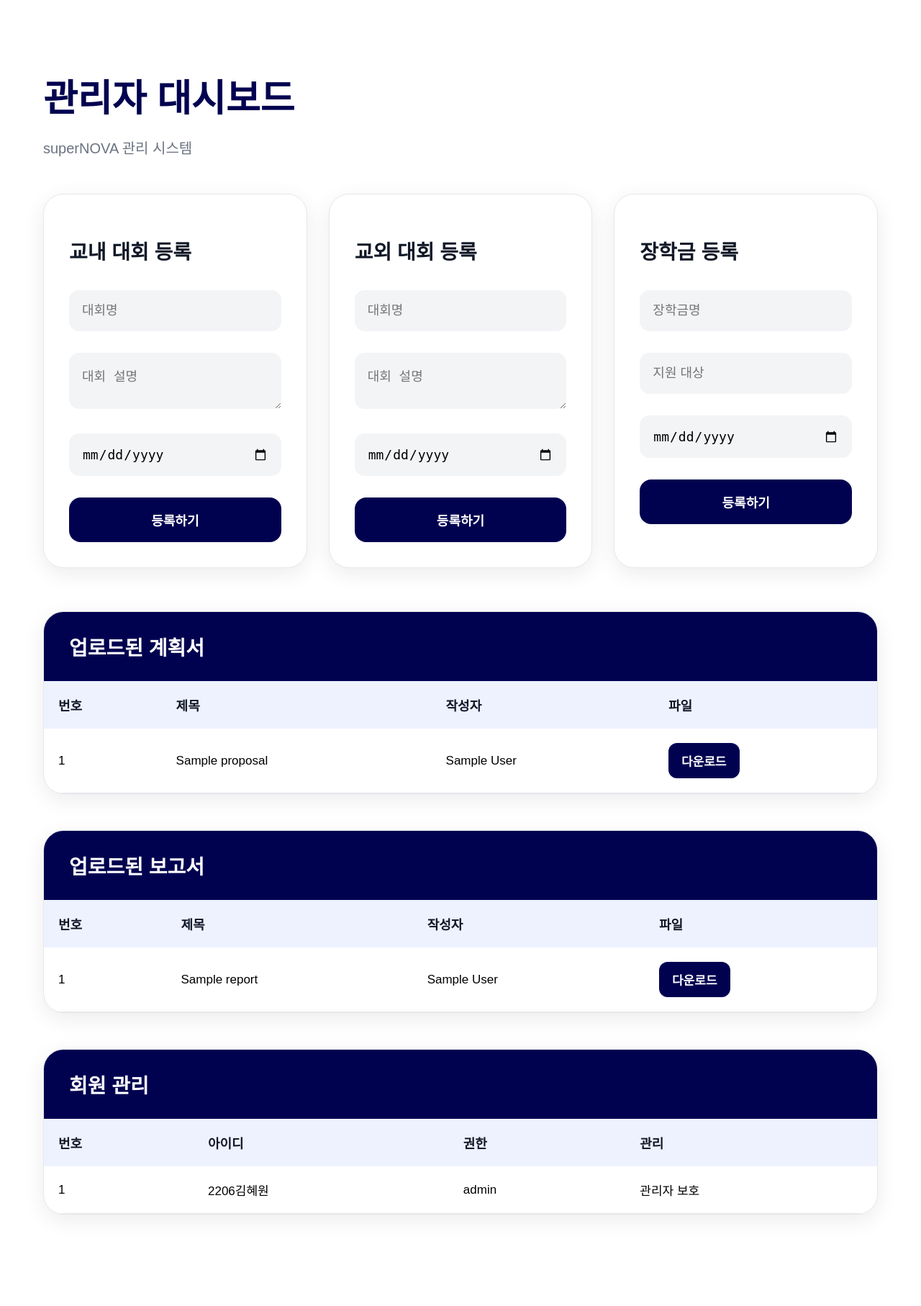
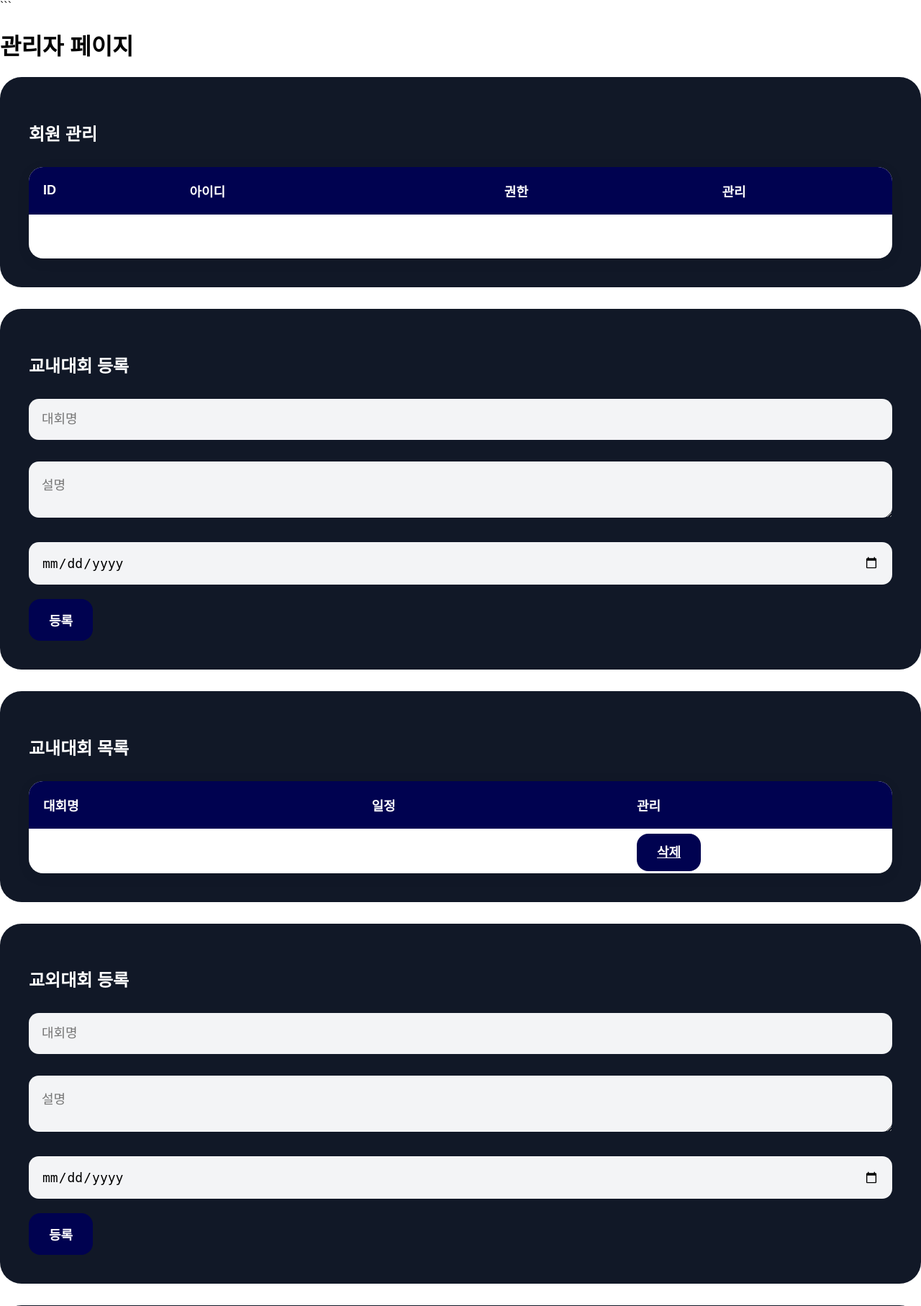
Before and after one commit to hey1-kim/superNOVA, a Flask app: page /admin in a window 1280 px wide. Shown: the part 90-1904 px from the top of the page at 72% size. Before the commit the page ends 1779 px from the top, so only its background shows below. Run offline with Flask 3, Linux system fonts and the light colour scheme; a user stored in the database is signed in; data comes from the database, SQL or seed files in the repository; both versions use the stored data as it was after the commit; tables that the repository leaves empty hold one stand-in row (values such as "Sample post").

Commit message:
Add admin delete lists

````diff
--- a/app.py
+++ b/app.py
@@ -156,52 +156,58 @@ def logout():
 @app.route("/admin")
 def admin():
 
-    # 관리자만 접근 가능
-
     if session.get("role") != "admin":
-
         return redirect("/")
 
     conn = get_db()
     c = conn.cursor()
 
-    # 계획서
+    c.execute("""
+        SELECT * FROM users
+        ORDER BY id DESC
+    """)
+    users = c.fetchall()
 
     c.execute("""
         SELECT * FROM proposals
         ORDER BY id DESC
     """)
-
     proposals = c.fetchall()
-
-    # 보고서
 
     c.execute("""
         SELECT * FROM reports
         ORDER BY id DESC
     """)
-
     reports = c.fetchall()
 
-    # 회원 목록
+    c.execute("""
+        SELECT * FROM internal_contest
+        ORDER BY id DESC
+    """)
+    internal_contests = c.fetchall()
 
     c.execute("""
-        SELECT * FROM users
+        SELECT * FROM external_contest
         ORDER BY id DESC
     """)
+    external_contests = c.fetchall()
 
-    users = c.fetchall()
+    c.execute("""
+        SELECT * FROM scholarships
+        ORDER BY id DESC
+    """)
+    scholarships = c.fetchall()
 
     conn.close()
 
     return render_template(
-
         "admin.html",
-
+        users=users,
         proposals=proposals,
         reports=reports,
-        users=users
-
+        internal_contests=internal_contests,
+        external_contests=external_contests,
+        scholarships=scholarships
     )
 
 # =========================
@@ -640,7 +646,76 @@ def download_report(filename):
         as_attachment=True
 
     )
+# =========================
+# 교내대회 삭제
+# =========================
 
+@app.route("/delete_internal_contest/<int:contest_id>")
+def delete_internal_contest(contest_id):
+
+    if session.get("role") != "admin":
+        return redirect("/")
+
+    conn = get_db()
+    c = conn.cursor()
+
+    c.execute("""
+        DELETE FROM internal_contest
+        WHERE id=?
+    """, (contest_id,))
+
+    conn.commit()
+    conn.close()
+
+    return redirect("/admin")
+
+
+# =========================
+# 교외대회 삭제
+# =========================
+
+@app.route("/delete_external_contest/<int:contest_id>")
+def delete_external_contest(contest_id):
+
+    if session.get("role") != "admin":
+        return redirect("/")
+
+    conn = get_db()
+    c = conn.cursor()
+
+    c.execute("""
+        DELETE FROM external_contest
+        WHERE id=?
+    """, (contest_id,))
+
+    conn.commit()
+    conn.close()
+
+    return redirect("/admin")
+
+
+# =========================
+# 장학금 삭제
+# =========================
+
+@app.route("/delete_scholarship/<int:scholarship_id>")
+def delete_scholarship(scholarship_id):
+
+    if session.get("role") != "admin":
+        return redirect("/")
+
+    conn = get_db()
+    c = conn.cursor()
+
+    c.execute("""
+        DELETE FROM scholarships
+        WHERE id=?
+    """, (scholarship_id,))
+
+    conn.commit()
+    conn.close()
+
+    return redirect("/admin")
 # =========================
 # 실행
 # =========================
--- a/templates/admin.html
+++ b/templates/admin.html
@@ -2,348 +2,395 @@
 
 {% block content %}
 
-<div class="admin-container">
+```
+<h1>관리자 페이지</h1>
 
-    <!-- =========================
-         헤더
-    ========================= -->
+<!-- =========================
+     회원 관리
+========================== -->
 
-    <div class="admin-header">
+<div class="card">
 
-        <h1>
-            관리자 대시보드
-        </h1>
+    <h2>회원 관리</h2>
 
-        <p>
-            superNOVA 관리 시스템
-        </p>
+    {% if users %}
+
+    <table class="info-table">
+
+        <tr>
+            <th>ID</th>
+            <th>아이디</th>
+            <th>권한</th>
+            <th>관리</th>
+        </tr>
+
+        {% for user in users %}
+
+        <tr>
+
+            <td>{{ user.id }}</td>
+
+            <td>{{ user.username }}</td>
+
+            <td>{{ user.role }}</td>
+
+            <td>
+
+                {% if user.role != "admin" %}
+
+                <a href="/delete_user/{{ user.id }}"
+                   onclick="return confirm('정말 삭제하시겠습니까?');"
+                   class="btn join">
+
+                    삭제
+
+                </a>
+
+                {% endif %}
+
+            </td>
+
+        </tr>
+
+        {% endfor %}
+
+    </table>
+
+    {% else %}
+
+    <div class="empty-box">
+
+        등록된 회원이 없습니다.
 
     </div>
 
-    <!-- =========================
-         등록 카드 영역
-    ========================= -->
+    {% endif %}
 
-    <div class="admin-grid">
+</div>
 
-        <!-- 교내 대회 -->
+<!-- =========================
+     교내대회 등록
+========================== -->
 
-        <div class="admin-card">
+<div class="card">
 
-            <h2>
-                교내 대회 등록
-            </h2>
+    <h2>교내대회 등록</h2>
 
-            <form
-                method="POST"
-                action="/create_internal_contest"
-            >
+    <form action="/create_internal_contest" method="post">
 
-                <input
-                    type="text"
-                    name="title"
-                    placeholder="대회명"
-                    required
-                >
+        <input type="text" name="title" placeholder="대회명" required>
 
-                <textarea
-                    name="description"
-                    placeholder="대회 설명"
-                    required
-                ></textarea>
+        <textarea name="description" placeholder="설명" required></textarea>
 
-                <input
-                    type="date"
-                    name="date"
-                    required
-                >
+        <input type="date" name="date" required>
 
-                <button class="admin-btn">
-                    등록하기
-                </button>
+        <button class="btn join" type="submit">
 
-            </form>
+            등록
 
-        </div>
+        </button>
 
-        <!-- 교외 대회 -->
+    </form>
 
-        <div class="admin-card">
+</div>
 
-            <h2>
-                교외 대회 등록
-            </h2>
+<!-- =========================
+     교내대회 목록
+===================
+======= -->
 
-            <form
-                method="POST"
-                action="/create_external_contest"
-            >
+<div class="card">
 
-                <input
-                    type="text"
-                    name="title"
-                    placeholder="대회명"
-                    required
-                >
+    <h2>교내대회 목록</h2>
 
-                <textarea
-                    name="description"
-                    placeholder="대회 설명"
-                    required
-                ></textarea>
+    {% if internal_contests %}
 
-                <input
-                    type="date"
-                    name="date"
-                    required
-                >
+    <table class="info-table">
 
-                <button class="admin-btn">
-                    등록하기
-                </button>
+        <tr>
+            <th>대회명</th>
+            <th>일정</th>
+            <th>관리</th>
+        </tr>
 
-            </form>
+        {% for contest in internal_contests %}
 
-        </div>
+        <tr>
 
-        <!-- 장학금 -->
+            <td>{{ contest.title }}</td>
 
-        <div class="admin-card">
+            <td>{{ contest.date }}</td>
 
-            <h2>
-                장학금 등록
-            </h2>
+            <td>
 
-            <form
-                method="POST"
-                action="/create_scholarship"
-            >
+                <a href="/delete_internal_contest/{{ contest.id }}"
+                   onclick="return confirm('정말 삭제하시겠습니까?');"
+                   class="btn join">
 
-                <input
-                    type="text"
-                    name="title"
-                    placeholder="장학금명"
-                    required
-                >
+                    삭제
 
-                <input
-                    type="text"
-                    name="target"
-                    placeholder="지원 대상"
-                    required
-                >
+                </a>
 
-                <input
-                    type="date"
-                    name="deadline"
-                    required
-                >
+            </td>
 
-                <button class="admin-btn">
-                    등록하기
-                </button>
+        </tr>
 
-            </form>
+        {% endfor %}
 
-        </div>
+    </table>
+
+    {% else %}
+
+    <div class="empty-box">
+
+        등록된 교내대회가 없습니다.
 
     </div>
 
-    <!-- =========================
-         계획서 관리
-    ========================= -->
+    {% endif %}
 
-    <div class="admin-table-card">
+</div>
 
-        <div class="table-header">
-            업로드된 계획서
-        </div>
+<!-- =========================
+     교외대회 등록
+========================== -->
 
-        {% if proposals %}
+<div class="card">
 
-        <table class="admin-table">
+    <h2>교외대회 등록</h2>
 
-            <tr>
+    <form action="/create_external_contest" method="post">
 
-                <th>번호</th>
-                <th>제목</th>
-                <th>작성자</th>
-                <th>파일</th>
+        <input type="text" name="title" placeholder="대회명" required>
 
-            </tr>
+        <textarea name="description" placeholder="설명" required></textarea>
 
-            {% for proposal in proposals %}
+        <input type="date" name="date" required>
 
-            <tr>
+        <button class="btn join" type="submit">
 
-                <td>{{ proposal.id }}</td>
+            등록
 
-                <td>{{ proposal.title }}</td>
+        </button>
 
-                <td>{{ proposal.author }}</td>
+    </form>
 
-                <td>
+</div>
 
-                    <a
-                        href="/download/proposal/{{ proposal.filename }}"
-                        class="download-btn"
-                    >
-                        다운로드
-                    </a>
+<div class="card">
 
-                </td>
+    <h2>교외대회 목록</h2>
 
-            </tr>
+    {% if external_contests %}
 
-            {% endfor %}
+    <table class="info-table">
 
-        </table>
+        <tr>
+            <th>대회명</th>
+            <th>일정</th>
+            <th>관리</th>
+        </tr>
 
-        {% else %}
+        {% for contest in external_contests %}
 
-        <div class="empty-box">
+        <tr>
 
-            현재 업로드된 계획서가 없습니다.
+            <td>{{ contest.title }}</td>
 
-        </div>
+            <td>{{ contest.date }}</td>
 
-        {% endif %}
+            <td>
+
+                <a href="/delete_external_contest/{{ contest.id }}"
+                   onclick="return confirm('정말 삭제하시겠습니까?');">
+
+                    삭제
+
+                </a>
+
+            </td>
+
+        </tr>
+
+        {% endfor %}
+
+    </table>
+
+    {% endif %}
+
+</div>
+<!-- =========================
+     장학금 등록
+========================== -->
+
+<div class="card">
+
+    <h2>장학금 등록</h2>
+
+    <form action="/create_scholarship" method="post">
+
+        <input type="text" name="title" placeholder="장학금명" required>
+
+        <input type="text" name="target" placeholder="대상" required>
+
+        <input type="date" name="deadline" required>
+
+        <button class="btn join" type="submit">
+
+            등록
+
+        </button>
+
+    </form>
+
+</div>
+
+<div class="card">
+
+    <h2>장학금 목록</h2>
+
+    {% if scholarships %}
+
+    <table class="info-table">
+
+        <tr>
+            <th>장학금명</th>
+            <th>관리</th>
+        </tr>
+
+        {% for scholarship in scholarships %}
+
+        <tr>
+
+            <td>{{ scholarship.title }}</td>
+
+            <td>
+
+                <a href="/delete_scholarship/{{ scholarship.id }}"
+                   onclick="return confirm('정말 삭제하시겠습니까?');">
+
+                    삭제
+
+                </a>
+
+            </td>
+
+        </tr>
+
+        {% endfor %}
+
+    </table>
+
+    {% endif %}
+
+</div>
+<!-- =========================
+     계획서
+========================== -->
+
+<div class="card">
+
+    <h2>계획서</h2>
+
+    {% if proposals %}
+
+    <table class="info-table">
+
+        <tr>
+            <th>제목</th>
+            <th>작성자</th>
+            <th>파일</th>
+        </tr>
+
+        {% for proposal in proposals %}
+
+        <tr>
+
+            <td>{{ proposal.title }}</td>
+
+            <td>{{ proposal.author }}</td>
+
+            <td>
+
+                <a href="/download/proposal/{{ proposal.filename }}">
+
+                    다운로드
+
+                </a>
+
+            </td>
+
+        </tr>
+
+        {% endfor %}
+
+    </table>
+
+    {% else %}
+
+    <div class="empty-box">
+
+        등록된 계획서가 없습니다.
 
     </div>
 
-    <!-- =========================
-         보고서 관리
-    ========================= -->
+    {% endif %}
 
-    <div class="admin-table-card">
+</div>
 
-        <div class="table-header">
-            업로드된 보고서
-        </div>
+<!-- =========================
+     보고서
+========================== -->
 
-        {% if reports %}
+<div class="card">
 
-        <table class="admin-table">
+    <h2>보고서</h2>
 
-            <tr>
+    {% if reports %}
 
-                <th>번호</th>
-                <th>제목</th>
-                <th>작성자</th>
-                <th>파일</th>
+    <table class="info-table">
 
-            </tr>
+        <tr>
+            <th>제목</th>
+            <th>작성자</th>
+            <th>파일</th>
+        </tr>
 
-            {% for report in reports %}
+        {% for report in reports %}
 
-            <tr>
+        <tr>
 
-                <td>{{ report.id }}</td>
+            <td>{{ report.title }}</td>
 
-                <td>{{ report.title }}</td>
+            <td>{{ report.author }}</td>
 
-                <td>{{ report.author }}</td>
+            <td>
 
-                <td>
+                <a href="/download/report/{{ report.filename }}">
 
-                    <a
-                        href="/download/report/{{ report.filename }}"
-                        class="download-btn"
-                    >
-                        다운로드
-                    </a>
+                    다운로드
 
-                </td>
+                </a>
 
-            </tr>
+            </td>
 
-            {% endfor %}
+        </tr>
 
-        </table>
+        {% endfor %}
 
-        {% else %}
+    </table>
 
-        <div class="empty-box">
+    {% else %}
 
-            현재 업로드된 보고서가 없습니다.
+    <div class="empty-box">
 
-        </div>
-
-        {% endif %}
+        등록된 보고서가 없습니다.
 
     </div>
 
-    <!-- =========================
-         회원 관리
-    ========================= -->
-
-    <div class="admin-table-card">
-
-        <div class="table-header">
-            회원 관리
-        </div>
-
-        {% if users %}
-
-        <table class="admin-table">
-
-            <tr>
-
-                <th>번호</th>
-                <th>아이디</th>
-                <th>권한</th>
-                <th>관리</th>
-
-            </tr>
-
-            {% for user in users %}
-
-            <tr>
-
-                <td>{{ user.id }}</td>
-
-                <td>{{ user.username }}</td>
-
-                <td>{{ user.role }}</td>
-
-                <td>
-
-                    {% if user.role != "admin" %}
-
-                    <a
-                        href="/delete_user/{{ user.id }}"
-                        class="delete-btn"
-                        onclick="return confirm('정말 삭제하시겠습니까?');"
-                    >
-                        삭제
-                    </a>
-
-                    {% else %}
-
-                    관리자 보호
-
-                    {% endif %}
-
-                </td>
-
-            </tr>
-
-            {% endfor %}
-
-        </table>
-
-        {% else %}
-
-        <div class="empty-box">
-
-            등록된 회원이 없습니다.
-
-        </div>
-
-        {% endif %}
-
-    </div>
+    {% endif %}
 
 </div>
+```
 
 {% endblock %}
````
Also changed, not shown: database.db.
